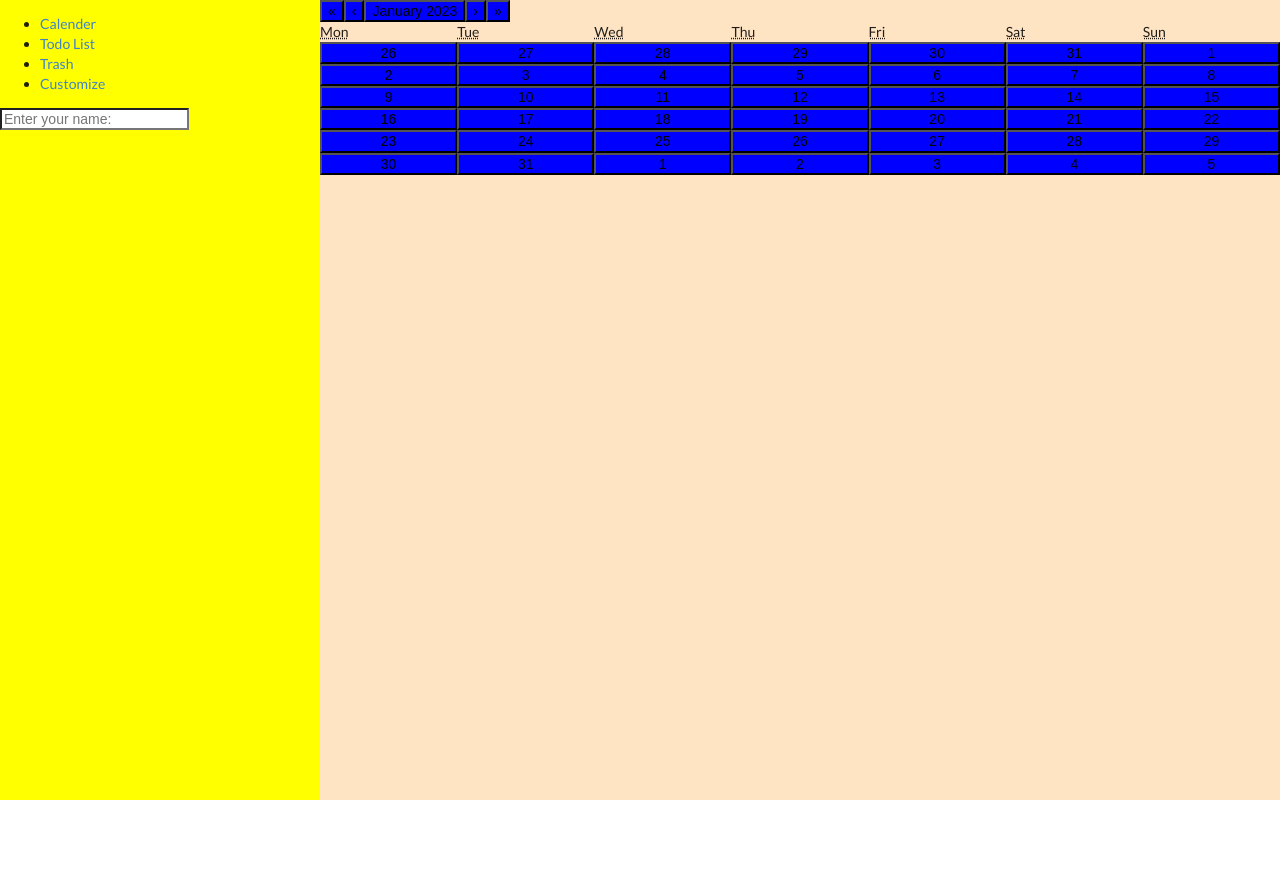
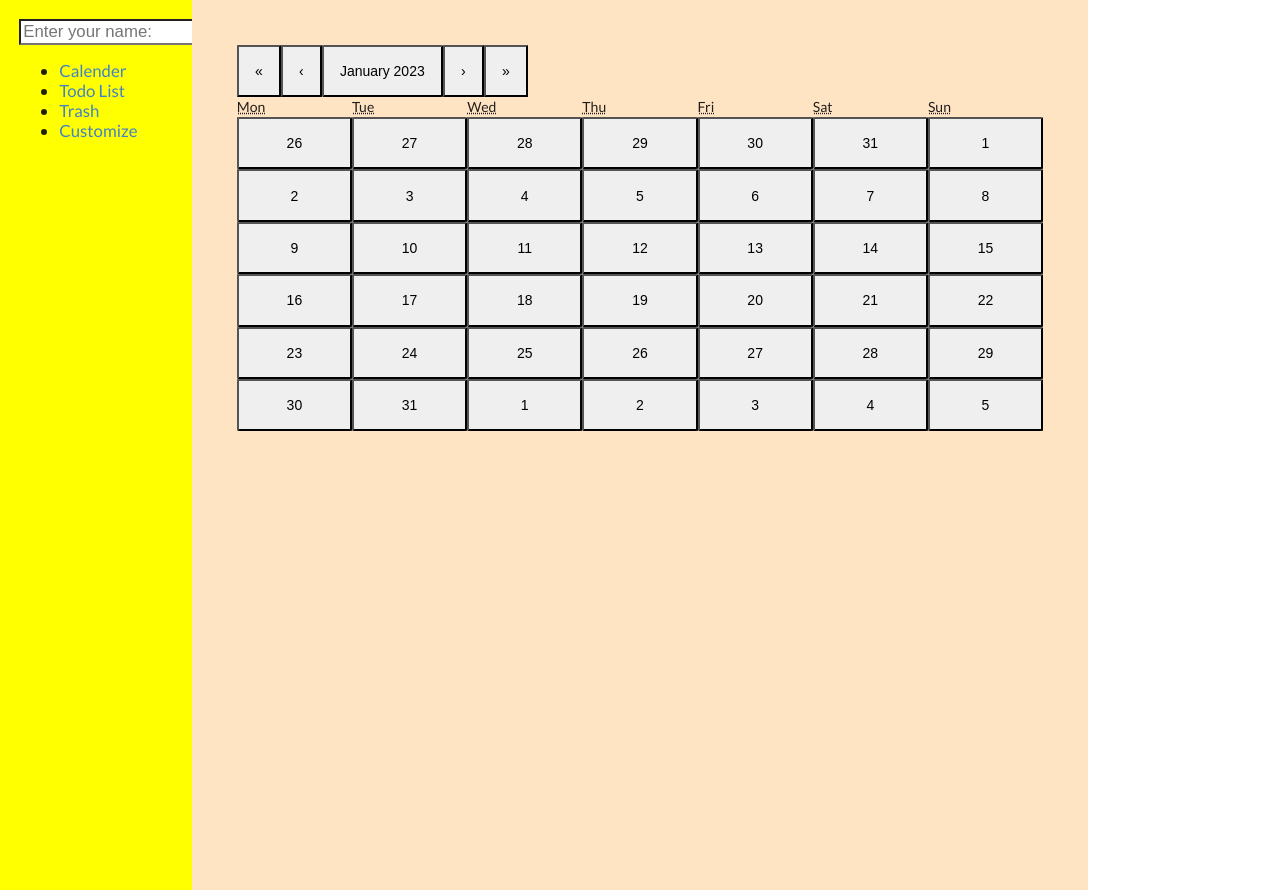
Before and after one commit to mohammedalsomali/ToDo-List-App-updated, a React (Create React App) app: page / in a window 1280 px wide. Before the commit the page ends 800 px from the top, so only its background shows below. Built offline with nearby package versions, Linux system fonts and the light colour scheme.

Commit message:
gooving around

```diff
--- a/src/Todo_List/calendar.js
+++ b/src/Todo_List/calendar.js
@@ -1,6 +1,6 @@
 import React from "react";
 import Calendar from "react-calendar";
-// import 'react-calendar/dist/Calendar.css';
+
 
 export default function Calndr(){
     return (
--- a/src/Todo_List/navbar.js
+++ b/src/Todo_List/navbar.js
@@ -3,7 +3,14 @@ import React from "react";
 export default function Navb() {
   return (
     <nav className="nav">
+      <form>
+        <label>
+
+          <input type="text" placeholder="Enter your name:"/>
+        </label>
+      </form>
       <ul>
+
         <li className="navItem">
           {" "}
           <a href="#"> Calender </a>{" "}
@@ -21,12 +28,7 @@ export default function Navb() {
           <a href="#"> Customize </a>{" "}
         </li>
       </ul>
-      <form>
-        <label>
 
-          <input type="text" placeholder="Enter your name:"/>
-        </label>
-      </form>
     </nav>
   );
 }
--- a/src/Todo_List/style.css
+++ b/src/Todo_List/style.css
@@ -9,7 +9,7 @@
 .Container {
     height: 100vh;
     display: grid;
-    grid-template-columns: 25% 75%;
+    grid-template-columns: 15% 70%;
 
 }
 
@@ -18,13 +18,17 @@
 
 .contentPage {
     background-color: bisque;
+    padding: 5%;
+
 }
 
 
 .nav {
     background-color: yellow;
     align-content: right;
-
+    font-size: larger;
+    padding: 10%;
+    text-decoration: double;
 }
 
 .calendar {
@@ -32,6 +36,16 @@
     width: 100%;
 }
 
+
+
 button {
-    background-color: blue;
+    border-radius: 2%;
+    padding: 2%;
+
+
 }
+
+
+abbr {
+    text-size-adjust: 50px;
+}
```
